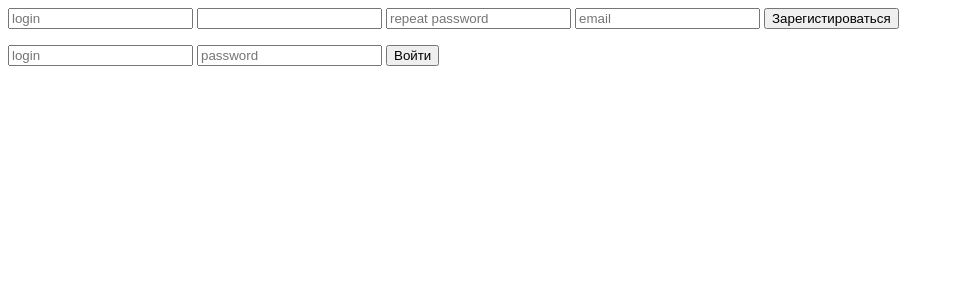
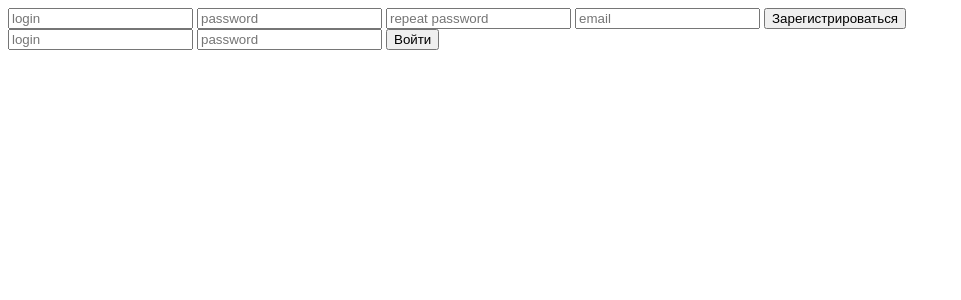
Before and after one commit to yyyy773-8/EcoTure, a PHP site: page /login in a window 1280 px wide. Shown: the top 300 px of the page, without its empty margins (0-961 px from the left). Run offline with PHP 8.4, Linux system fonts and the light colour scheme.

Commit message:
Update login.php

```diff
--- a/login.php
+++ b/login.php
@@ -1,22 +1,22 @@
-<IDOCTYPE html>
+<!DOCTYPE html>
 <html lang="en">
 <head>
-<meta charset-"UTF-8">
+    <meta charset="UTF-8">
     <meta http-equiv="X-UA-Compatible" content="IE=edge">
     <meta name="viewport" content="width=device-width, initial-scale=1.0">
-<title>Document</title>
+    <title>Регистрация и Вход</title>
 </head>
 <body>
     <form action="register.php" method="post">
-<input type="text" placeholder="login" name="login">
-<input type="text" placeholder-"password" name-"pass">
-<input type="text" placeholder="repeat password" name="repeatpass">
-<input type="text" placeholder="email" name="email">
-<button type="submit">Зарегистироваться</button>
+        <input type="text" placeholder="login" name="login" required>
+        <input type="password" placeholder="password" name="pass" required> <!-- Исправлено на type=password -->
+        <input type="password" placeholder="repeat password" name="repeatpass" required> <!-- Исправлено на type=password -->
+        <input type="email" placeholder="email" name="email" required> <!-- Исправлено на type=email -->
+        <button type="submit">Зарегистрироваться</button>
     </form>
     <form action="login.php" method="post">
-<input type="text" placeholder="login" name="login">
-<input type="text" placeholder="password" name="pass">
+        <input type="text" placeholder="login" name="login" required>
+        <input type="password" placeholder="password" name="pass" required> <!-- Исправлено на type=password -->
         <button type="submit">Войти</button>
     </form>
 </body>
```
Lines whose indentation alone changed are shown as unchanged.
